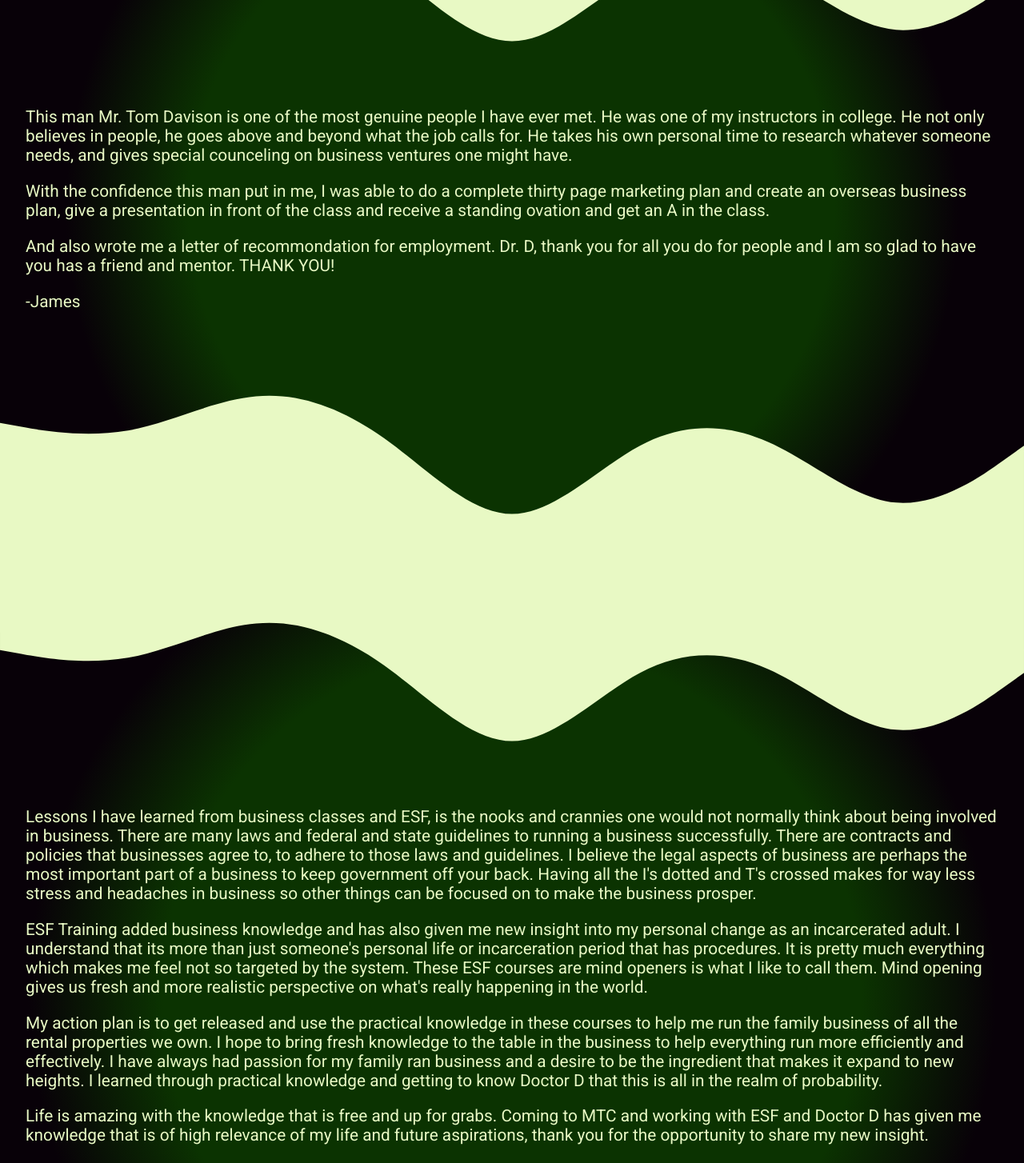
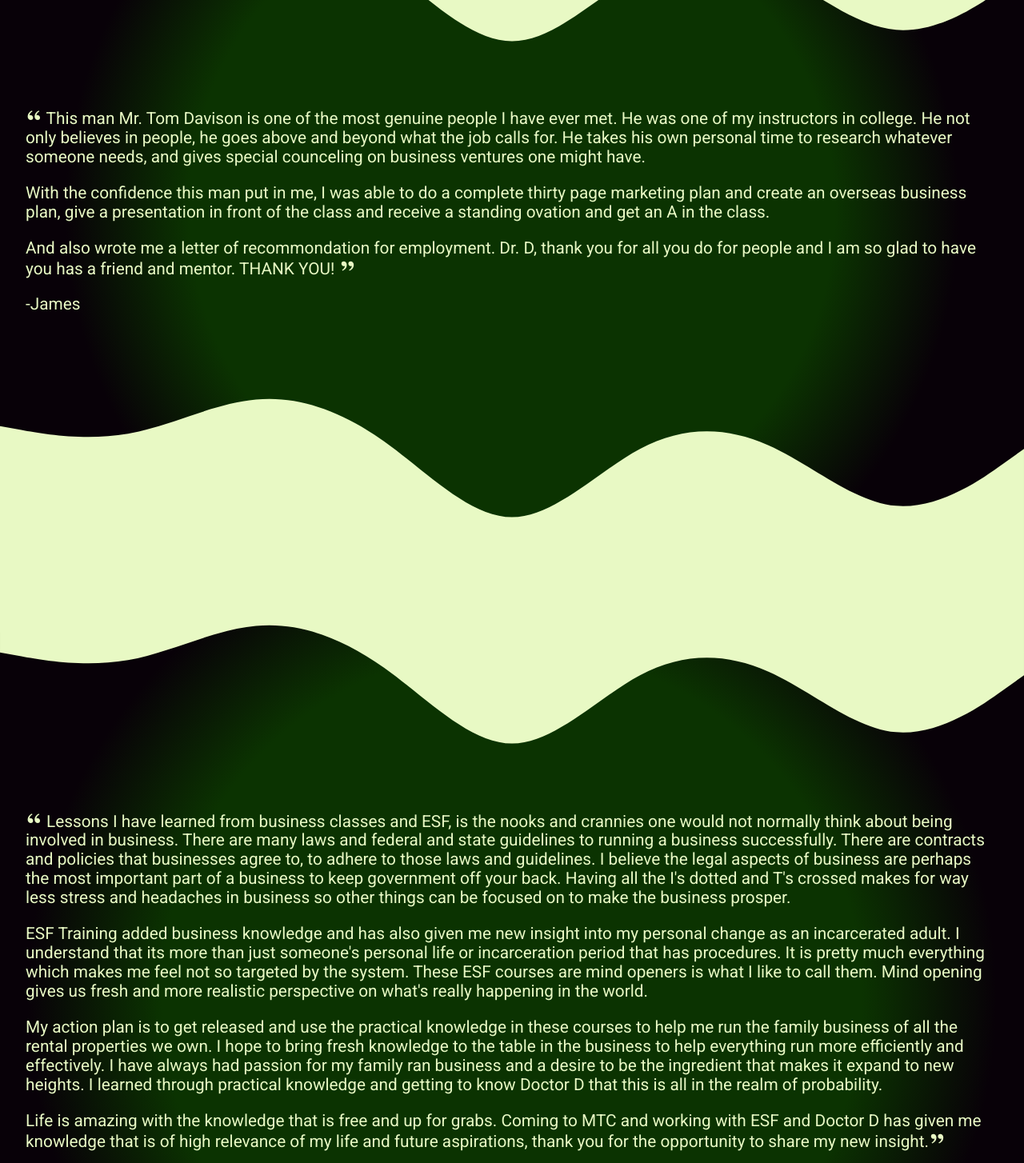
Before and after one commit to BrianBleau/esf, a Next.js app: page /testimonials in a window 1280 px wide. Shown: the part 480-1934 px from the top of the page at 80% size. Built offline with nearby package versions, Linux system fonts and the light colour scheme.

Commit message:
Dec quotes and small fix on styling

```diff
--- a/components/services/CreditScore.module.scss
+++ b/components/services/CreditScore.module.scss
@@ -22,7 +22,6 @@
         width: 40%;
         font-family: 'Roboto', sans-serif;
         font-size: 1.5rem;
-        margin-right: 1rem;
 
         @include for-tablet-up{
             font-size: 2rem;
--- a/pages/testimonials/index.tsx
+++ b/pages/testimonials/index.tsx
@@ -1,21 +1,24 @@
 import { NextPage } from "next";
 import Jailbird from "../../components/testimonials/Jailbird";
 import Testimonial from "../../components/testimonials/Testimonial";
+import { RiDoubleQuotesL, RiDoubleQuotesR } from "react-icons/ri";
+
 
 const Testimonials: NextPage = () => {
   return (
     <>
       <Jailbird />
-      <Testimonial><p>This man Mr. Tom Davison is one of the most genuine people I have ever met. He was one of my instructors in college. He not only believes in people, he goes above and beyond what the job calls for. He takes his own personal time to research whatever someone needs, and gives special counceling on business ventures one might have.</p>
+      <Testimonial>
+      <p><RiDoubleQuotesL />  This man Mr. Tom Davison is one of the most genuine people I have ever met. He was one of my instructors in college. He not only believes in people, he goes above and beyond what the job calls for. He takes his own personal time to research whatever someone needs, and gives special counceling on business ventures one might have.</p>
       <p>With the confidence this man put in me, I was able to do a complete thirty page marketing plan and create an overseas business plan, give a presentation in front of the class and receive a standing ovation and get an A in the class.</p>
-      <p>And also wrote me a letter of recommondation for employment. Dr. D, thank you for all you do for people and I am so glad to have you has a friend and mentor. THANK YOU!</p>
+      <p>And also wrote me a letter of recommondation for employment. Dr. D, thank you for all you do for people and I am so glad to have you has a friend and mentor. THANK YOU! <RiDoubleQuotesR /></p>
       <p>-James</p>
       </Testimonial>
       <Testimonial>
-        <p>Lessons I have learned from business classes and ESF, is the nooks and crannies one would not normally think about being involved in business. There are many laws and federal and state guidelines to running a business successfully. There are contracts and policies that businesses agree to, to adhere to those laws and guidelines. I believe the legal aspects of business are perhaps the most important part of a business to keep government off your back. Having all the I&apos;s dotted and T&apos;s crossed makes for way less stress and headaches in business so other things can be focused on to make the business prosper.</p>
+        <p><RiDoubleQuotesL />  Lessons I have learned from business classes and ESF, is the nooks and crannies one would not normally think about being involved in business. There are many laws and federal and state guidelines to running a business successfully. There are contracts and policies that businesses agree to, to adhere to those laws and guidelines. I believe the legal aspects of business are perhaps the most important part of a business to keep government off your back. Having all the I&apos;s dotted and T&apos;s crossed makes for way less stress and headaches in business so other things can be focused on to make the business prosper.</p>
         <p>ESF Training added business knowledge and has also given me new insight into my personal change as an incarcerated adult. I understand that its more than just someone&apos;s personal life or incarceration period that has procedures. It is pretty much everything which makes me feel not so targeted by the system. These ESF courses are mind openers is what I like to call them. Mind opening gives us fresh and more realistic perspective on what&apos;s really happening in the world.</p>
         <p>My action plan is to get released and use the practical knowledge in these courses to help me run the family business of all the rental properties we own. I hope to bring fresh knowledge to the table in the business to help everything run more efficiently and effectively. I have always had passion for my family ran business and a desire to be the ingredient that makes it expand to new heights. I learned through practical knowledge and getting to know Doctor D that this is all in the realm of probability.</p>
-        <p>Life is amazing with the knowledge that is free and up for grabs. Coming to MTC and working with ESF and Doctor D has given me knowledge that is of high relevance of my life and future aspirations, thank you for the opportunity to share my new insight.</p>
+        <p>Life is amazing with the knowledge that is free and up for grabs. Coming to MTC and working with ESF and Doctor D has given me knowledge that is of high relevance of my life and future aspirations, thank you for the opportunity to share my new insight.<RiDoubleQuotesR /></p>
         <p>-Ryan</p>
       </Testimonial>
     </>
```
